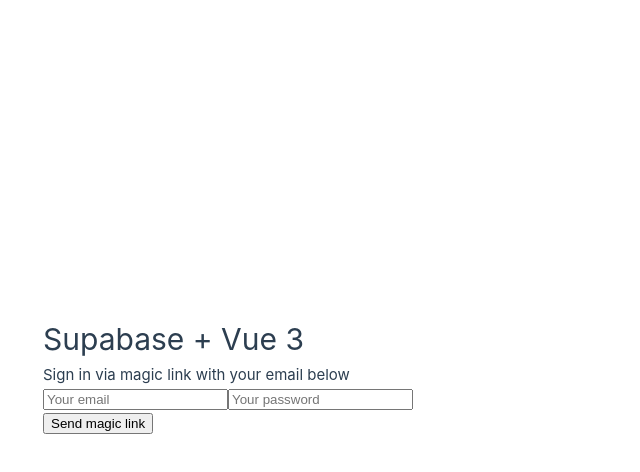
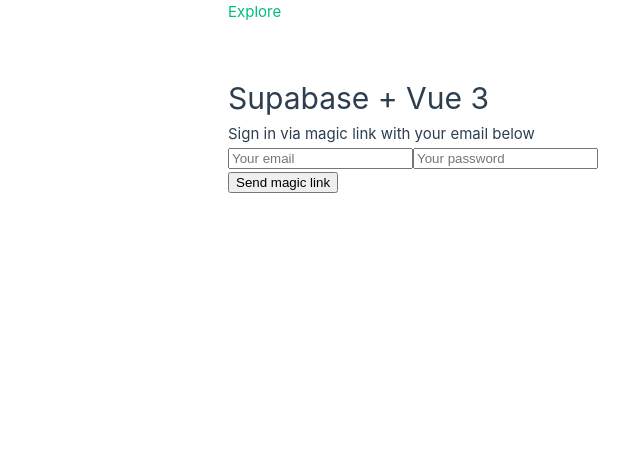
Before and after one commit to staten-island-tech/vue-supabase-project-evan-and-ashley, a Vue app in the folder bookstore-reviews/: page / in a window 1280 px wide. Shown: the top 472 px of the page, without its empty margins (227-867 px from the left). Built offline with nearby package versions, Linux system fonts and the light colour scheme.

Commit message:
kjlajfkldsa

```diff
--- a/bookstore-reviews/src/App.vue
+++ b/bookstore-reviews/src/App.vue
@@ -1,3 +1,17 @@
+<template>
+  <header>
+    <div class="wrapper">
+      <nav>
+        <RouterLink to="/explore" data-aos="slide-left" data-aos-duration="1000">Explore</RouterLink>
+      </nav>
+    </div>
+  </header>
+  <div class="container" style="padding: 50px 0 100px 0">
+    <Account v-if="session" :session="session" />
+    <Auth v-else />
+  </div>
+</template>
+
 <script setup>
 import { onMounted, ref } from 'vue'
 import Account from './components/Account.vue'
@@ -17,12 +31,7 @@
 })
 </script>
 
-<template>
-  <div class="container" style="padding: 50px 0 100px 0">
-    <Account v-if="session" :session="session" />
-    <Auth v-else />
-  </div>
-</template>
+
 <!--
 import { RouterLink, RouterView } from 'vue-router'
 import Account from '/components/Account.vue'
--- a/bookstore-reviews/src/assets/main.css
+++ b/bookstore-reviews/src/assets/main.css
@@ -1,9 +1,9 @@
 @import './base.css';
 
 #app {
-  max-width: 1280px;
-  margin: 0 auto;
-  padding: 2rem;
+  /* max-width: 1280px; */
+  /* margin: 0 auto; */
+  /* padding: 2rem; */
   font-weight: normal;
 }
 
@@ -12,7 +12,7 @@
   text-decoration: none;
   color: hsla(160, 100%, 37%, 1);
   transition: 0.4s;
-  padding: 3px;
+  /* padding: 3px; */
 }
 
 @media (hover: hover) {
@@ -23,13 +23,13 @@
 
 @media (min-width: 1024px) {
   body {
-    display: flex;
+    /* display: flex; */
     place-items: center;
   }
 
   #app {
-    display: grid;
+    /* display: grid; */
     grid-template-columns: 1fr 1fr;
-    padding: 0 2rem;
+    /* padding: 0 2rem; */
   }
 }
--- a/bookstore-reviews/src/router/index.ts
+++ b/bookstore-reviews/src/router/index.ts
@@ -25,6 +25,15 @@
       // which is lazy-loaded when the route is visited.
       //@ts-ignore
       component: () => import('../views/UserLoginView.vue')
+    },
+    {
+      path: '/explore',
+      name: 'explore',
+      // route level code-splitting
+      // this generates a separate chunk (About.[hash].js) for this route
+      // which is lazy-loaded when the route is visited.
+      //@ts-ignore
+      component: () => import('../views/ExploreView.vue')
     }
   ]
 })
--- /dev/null
+++ b/bookstore-reviews/src/views/ExploreView.vue
@@ -0,0 +1,33 @@
+<template>
+    <div>
+        <h1> hellow</h1>
+    </div>
+</template>
+
+<script setup>
+import { ref } from 'vue'
+
+
+const bookData = ref(null)
+    const API = 'https://openlibrary.org/search.json?title=lost'
+    async function fetchData(link) {
+  try {
+    bookData.value = null
+    const res = await fetch(link)
+    if (res.status >= 200 && res.status < 300) {
+        bookData.value = await res.json()
+      console.log(bookData.value)
+    } else {
+      throw new Error(res.statusText)
+    }
+  } catch (error) {
+    console.log(error)
+  }
+}
+
+
+</script>
+
+<style lang="scss" scoped>
+
+</style>
```
